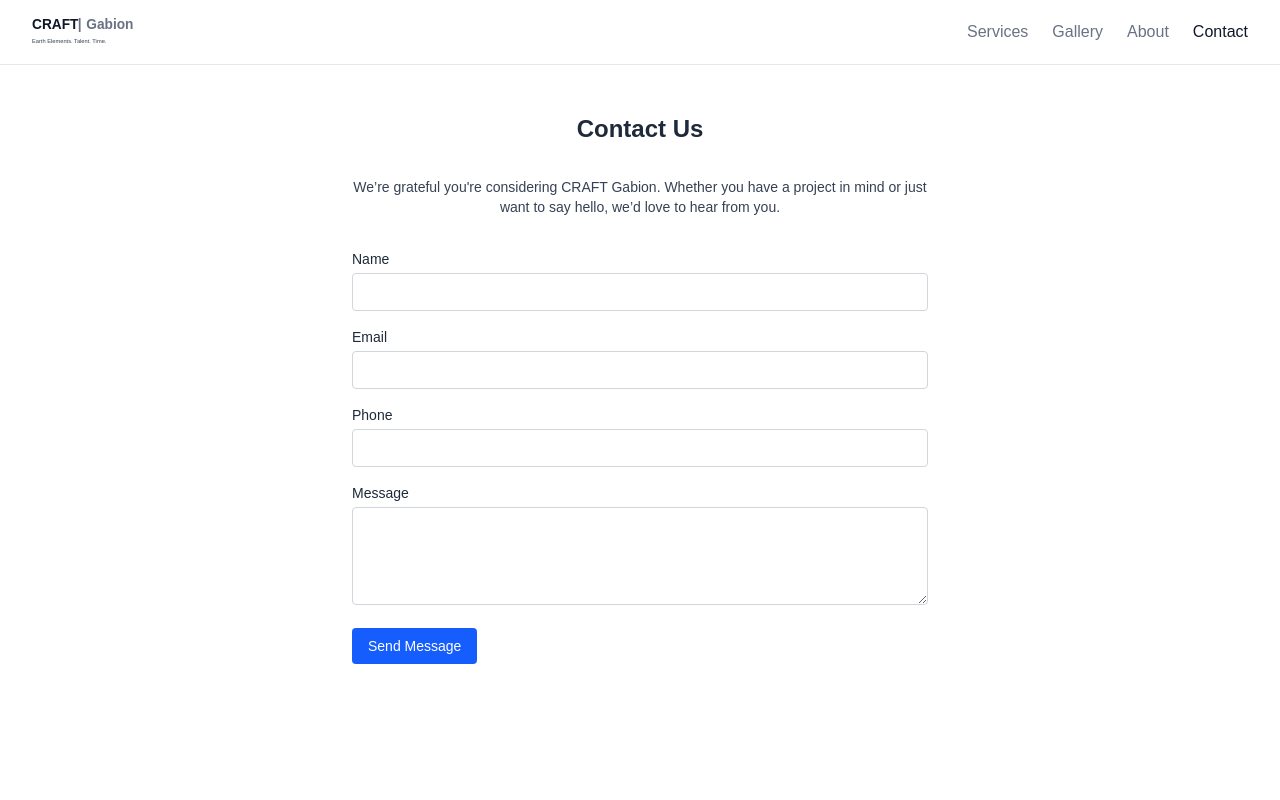
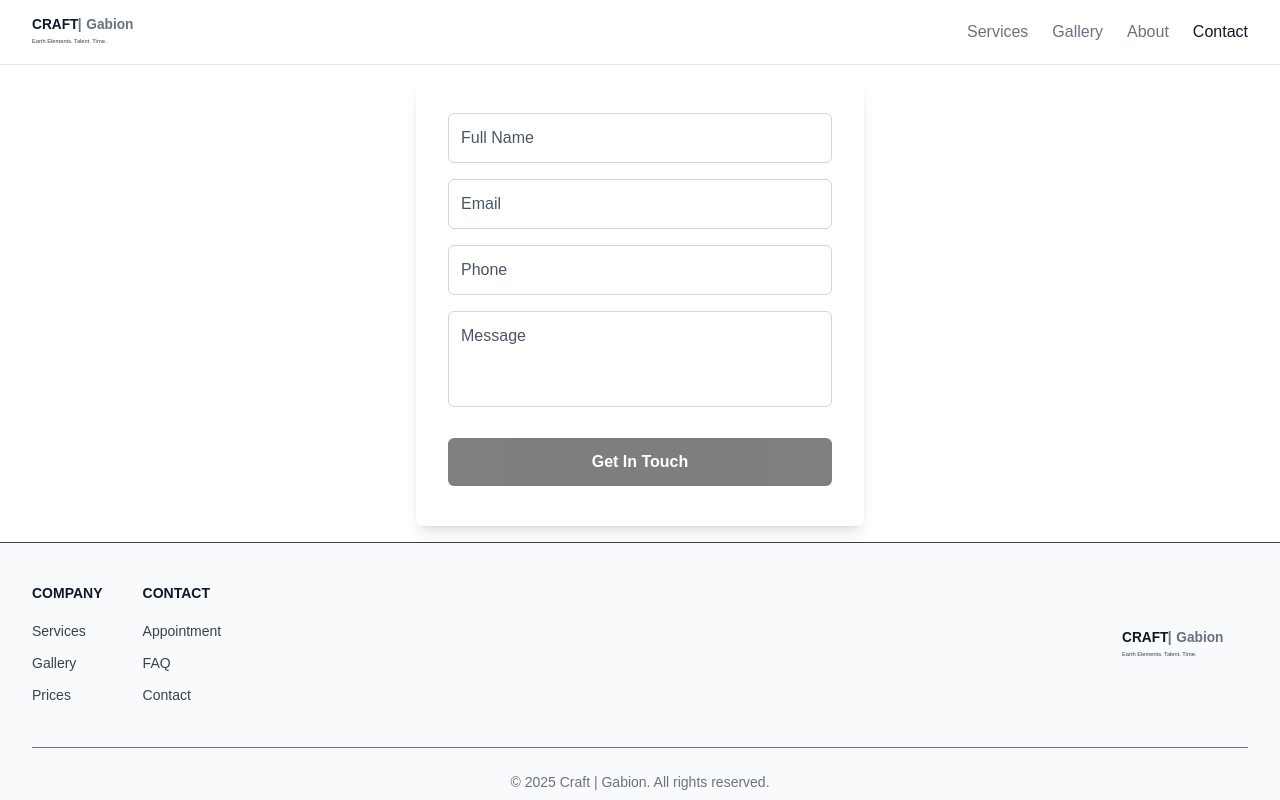
Before and after one commit to ainoyatov/craft-gabion, a Next.js app: page /contact-us in a window 1280 px wide. Shown: the top 800 px of the page. Built offline with nearby package versions, Linux system fonts and the light colour scheme.

Commit message:
new contact form

```diff
--- a/app/contact-us/page.tsx
+++ b/app/contact-us/page.tsx
@@ -1,107 +1,119 @@
-'use client'
+import ContactForm from "@/components/forms/ContactForm"
 
-import { useState } from 'react'
-
-export default function ContactPage() {
-  const [form, setForm] = useState({
-    name: '',
-    email: '',
-    phone: '',
-    message: '',
-  })
-  const [status, setStatus] = useState<'idle' | 'sending' | 'sent'>('idle')
-
-  const handleChange = (e: React.ChangeEvent<HTMLInputElement | HTMLTextAreaElement>) => {
-    setForm({ ...form, [e.target.name]: e.target.value })
+const ContactPage = () => {
+  return (
+    <div>
+      <ContactForm />
+    </div>
+  )
 }
 
-  const handleSubmit = async (e: React.FormEvent) => {
-    e.preventDefault()
-    setStatus('sending')
+ export default ContactPage
 
-    // Simulate form submission delay
-    await new Promise((res) => setTimeout(res, 1000))
-    setStatus('sent')
-    setForm({ name: '', email: '', phone: '', message: '' })
-  }
+// 'use client'
 
-  return (
-    <main className="min-h-screen bg-white dark:bg-gray-900 px-6 py-12 text-gray-800 dark:text-gray-100">
-      <div className="max-w-xl mx-auto space-y-8">
-        <h2 className="text-center text-2xl font-semibold">Contact Us</h2>
+// import { useState } from 'react'
 
-        <p className="text-center text-gray-700 dark:text-gray-300 text-sm">
-          We’re grateful you're considering CRAFT Gabion. Whether you have a project in mind or just want to say hello, we’d love to hear from you.
-        </p>
+// export default function ContactPage() {
+//   const [form, setForm] = useState({
+//     name: '',
+//     email: '',
+//     phone: '',
+//     message: '',
+//   })
+//   const [status, setStatus] = useState<'idle' | 'sending' | 'sent'>('idle')
 
-        <form onSubmit={handleSubmit} className="space-y-4">
-          <div>
-            <label htmlFor="name" className="block mb-1 text-sm">Name</label>
-            <input
-              id="name"
-              name="name"
-              type="text"
-              required
-              value={form.name}
-              onChange={handleChange}
-              className="w-full px-4 py-2 border rounded bg-white dark:bg-gray-800 border-gray-300 dark:border-gray-600 text-sm"
-            />
-          </div>
+//   const handleChange = (e: React.ChangeEvent<HTMLInputElement | HTMLTextAreaElement>) => {
+//     setForm({ ...form, [e.target.name]: e.target.value })
+//   }
 
-          <div>
-            <label htmlFor="email" className="block mb-1 text-sm">Email</label>
-            <input
-              id="email"
-              name="email"
-              type="email"
-              required
-              value={form.email}
-              onChange={handleChange}
-              className="w-full px-4 py-2 border rounded bg-white dark:bg-gray-800 border-gray-300 dark:border-gray-600 text-sm"
-            />
-          </div>
+//   const handleSubmit = async (e: React.FormEvent) => {
+//     e.preventDefault()
+//     setStatus('sending')
 
-          <div>
-            <label htmlFor="phone" className="block mb-1 text-sm">Phone</label>
-            <input
-              id="phone"
-              name="phone"
-              type="tel"
-              value={form.phone}
-              onChange={handleChange}
-              className="w-full px-4 py-2 border rounded bg-white dark:bg-gray-800 border-gray-300 dark:border-gray-600 text-sm"
-              // placeholder="(123) 456-7890"
-            />
-          </div>
+//     // Simulate form submission delay
+//     await new Promise((res) => setTimeout(res, 1000))
+//     setStatus('sent')
+//     setForm({ name: '', email: '', phone: '', message: '' })
+//   }
 
-          <div>
-            <label htmlFor="message" className="block mb-1 text-sm">Message</label>
-            <textarea
-              id="message"
-              name="message"
-              required
-              rows={4}
-              value={form.message}
-              onChange={handleChange}
-              className="w-full px-4 py-2 border rounded bg-white dark:bg-gray-800 border-gray-300 dark:border-gray-600 text-sm"
-            />
-          </div>
+//   return (
+//     <main className="min-h-screen bg-white dark:bg-gray-900 px-6 py-12 text-gray-800 dark:text-gray-100">
+//       <div className="max-w-xl mx-auto space-y-8">
+//         <h2 className="text-center text-2xl font-semibold">Contact Us</h2>
 
-          <button
-            type="submit"
-            disabled={status === 'sending'}
-            className="bg-blue-600 hover:bg-blue-700 text-white px-4 py-2 rounded text-sm disabled:opacity-50"
-          >
-            {status === 'sending' ? 'Sending...' : 'Send Message'}
-          </button>
+//         <p className="text-center text-gray-700 dark:text-gray-300 text-sm">
+//           We’re grateful you're considering CRAFT Gabion. Whether you have a project in mind or just want to say hello, we’d love to hear from you.
+//         </p>
 
-          {status === 'sent' && (
-            <p className="text-green-600 dark:text-green-400 text-sm mt-2">
-              Thanks! We’ll be in touch soon.
-            </p>
-          )}
-        </form>
-      </div>
-    </main>
-  )
-}
+//         <form onSubmit={handleSubmit} className="space-y-4">
+//           <div>
+//             <label htmlFor="name" className="block mb-1 text-sm">Name</label>
+//             <input
+//               id="name"
+//               name="name"
+//               type="text"
+//               required
+//               value={form.name}
+//               onChange={handleChange}
+//               className="w-full px-4 py-2 border rounded bg-white dark:bg-gray-800 border-gray-300 dark:border-gray-600 text-sm"
+//             />
+//           </div>
+
+//           <div>
+//             <label htmlFor="email" className="block mb-1 text-sm">Email</label>
+//             <input
+//               id="email"
+//               name="email"
+//               type="email"
+//               required
+//               value={form.email}
+//               onChange={handleChange}
+//               className="w-full px-4 py-2 border rounded bg-white dark:bg-gray-800 border-gray-300 dark:border-gray-600 text-sm"
+//             />
+//           </div>
+
+//           <div>
+//             <label htmlFor="phone" className="block mb-1 text-sm">Phone</label>
+//             <input
+//               id="phone"
+//               name="phone"
+//               type="tel"
+//               value={form.phone}
+//               onChange={handleChange}
+//               className="w-full px-4 py-2 border rounded bg-white dark:bg-gray-800 border-gray-300 dark:border-gray-600 text-sm"
+//               // placeholder="(123) 456-7890"
+//             />
+//           </div>
+
+//           <div>
+//             <label htmlFor="message" className="block mb-1 text-sm">Message</label>
+//             <textarea
+//               id="message"
+//               name="message"
+//               required
+//               rows={4}
+//               value={form.message}
+//               onChange={handleChange}
+//               className="w-full px-4 py-2 border rounded bg-white dark:bg-gray-800 border-gray-300 dark:border-gray-600 text-sm"
+//             />
+//           </div>
+
+//           <button
+//             type="submit"
+//             disabled={status === 'sending'}
+//             className="bg-blue-600 hover:bg-blue-700 text-white px-4 py-2 rounded text-sm disabled:opacity-50"
+//           >
+//             {status === 'sending' ? 'Sending...' : 'Send Message'}
+//           </button>
+
+//           {status === 'sent' && (
+//             <p className="text-green-600 dark:text-green-400 text-sm mt-2">
+//               Thanks! We’ll be in touch soon.
+//             </p>
+//           )}
+//         </form>
+//       </div>
+//     </main>
+//   )
+// }
--- /dev/null
+++ b/components/forms/ContactForm.tsx
@@ -0,0 +1,101 @@
+'use client';
+
+import { useState, useEffect } from "react";
+import ReCAPTCHA from 'react-google-recaptcha';
+
+export type FormDataPoints = {
+    full_name?: string,
+    email?: string,
+    phone?: string,
+    message?: string
+};
+
+const ContactForm = () => {
+
+    const [state, setState] = useState<Partial<FormDataPoints>>({});
+    const [captcha, setCaptcha] = useState<string | null>(null);
+    const [isToggled, setIsToggled] = useState(false);
+
+    // Enable submit button once captcha is passed
+    useEffect(() => {
+        setIsToggled(!!captcha); //same as setIsToggled(captcha !== null);
+    }, [captcha]);
+
+    const FormAction = async (formData: FormData) => {
+
+        if (captcha) {
+            const payload: FormDataPoints = {
+                full_name: formData.get('full-name') as string,
+                email: formData.get('email') as string,
+                phone: formData.get('phone') as string,
+                message: formData.get('message') as string,
+            };
+
+            const verifyCaptcha = await fetch('/api/recaptcha', {
+                method: 'POST',
+                headers: { 'Content-Type': 'application/json' },
+                body: JSON.stringify({ captcha }),
+            });
+
+            const { success: captchaSuccess, message: captchaMessage } = await verifyCaptcha.json();
+
+            if (!captchaSuccess) {
+                alert(captchaMessage || 'Captcha verification failed.');
+                return;
+            }
+
+            const sendMail = await fetch('/api/contact', {
+                method: 'POST',
+                headers: { 'Content-Type': 'application/json' },
+                body: JSON.stringify(payload),
+            });
+
+            const { success, message } = await sendMail.json();
+
+            if (success) {
+                setState(payload);
+                alert(message);
+                window.location.reload();
+            } else {
+                alert(message);
+            }
+        } else {
+            alert('Please verify Captcha.');
+        }
+    };
+
+    return (
+        <form action={FormAction}>
+            <div className="flex-1 flex justify-center p-4">
+                <div className="p-8 rounded-lg shadow-lg w-full max-w-md bg-primary dark:bg-slate-500 bg-opacity-70">
+                    <div className="space-y-4">
+                        <input type="text" name="full-name" placeholder='Full Name' className="w-full p-3 rounded-md border border-gray-300 text-black placeholder-gray-600 dark:placeholder-gray-300" />
+                        <input type="email" name="email" placeholder='Email' className="w-full p-3 rounded-md border border-gray-300 text-black placeholder-gray-600 dark:placeholder-gray-300" />
+                        <input type="text" name="phone" placeholder='Phone' className="w-full p-3 rounded-md border border-gray-300 text-black placeholder-gray-600 dark:placeholder-gray-300" />
+                        <textarea name="message" placeholder='Message' className="w-full p-3 rounded-md border border-gray-300 text-black placeholder-gray-600 h-24 resize-none dark:placeholder-gray-300" />
+
+                        {/* <div className="mt-4">
+                            <ReCAPTCHA
+                                sitekey={process.env.NEXT_PUBLIC_RECAPTCHA!}
+                                className="w-full mt-4"
+                                onChange={setCaptcha}
+                            />
+                        </div> */}
+
+                        <div className="py-2">
+                            <button
+                                disabled={!isToggled}
+                                type="submit"
+                                className={`w-full p-3 rounded-md text-white font-bold transition ${isToggled ? 'bg-black hover:bg-gray-800' : 'bg-black opacity-50 cursor-not-allowed'}`}
+                            >
+                                Get In Touch
+                            </button>
+                        </div>
+                    </div>
+                </div>
+            </div>
+        </form>
+    );
+};
+
+export default ContactForm;
--- a/package.json
+++ b/package.json
@@ -15,6 +15,7 @@
     "react": "^19.0.0",
     "react-calendly": "^4.4.0",
     "react-dom": "^19.0.0",
+    "react-google-recaptcha": "^3.1.0",
     "resend": "^4.5.2",
     "yet-another-react-lightbox": "^3.23.1"
   },
@@ -23,6 +24,7 @@
     "@types/node": "^20",
     "@types/react": "^19",
     "@types/react-dom": "^19",
+    "@types/react-google-recaptcha": "^2.1.9",
     "tailwindcss": "^4",
     "typescript": "^5"
   }
```
Also changed, not shown: 1 other file (tests, documents, lock files or other folders). Lines whose indentation alone changed are shown as unchanged.
